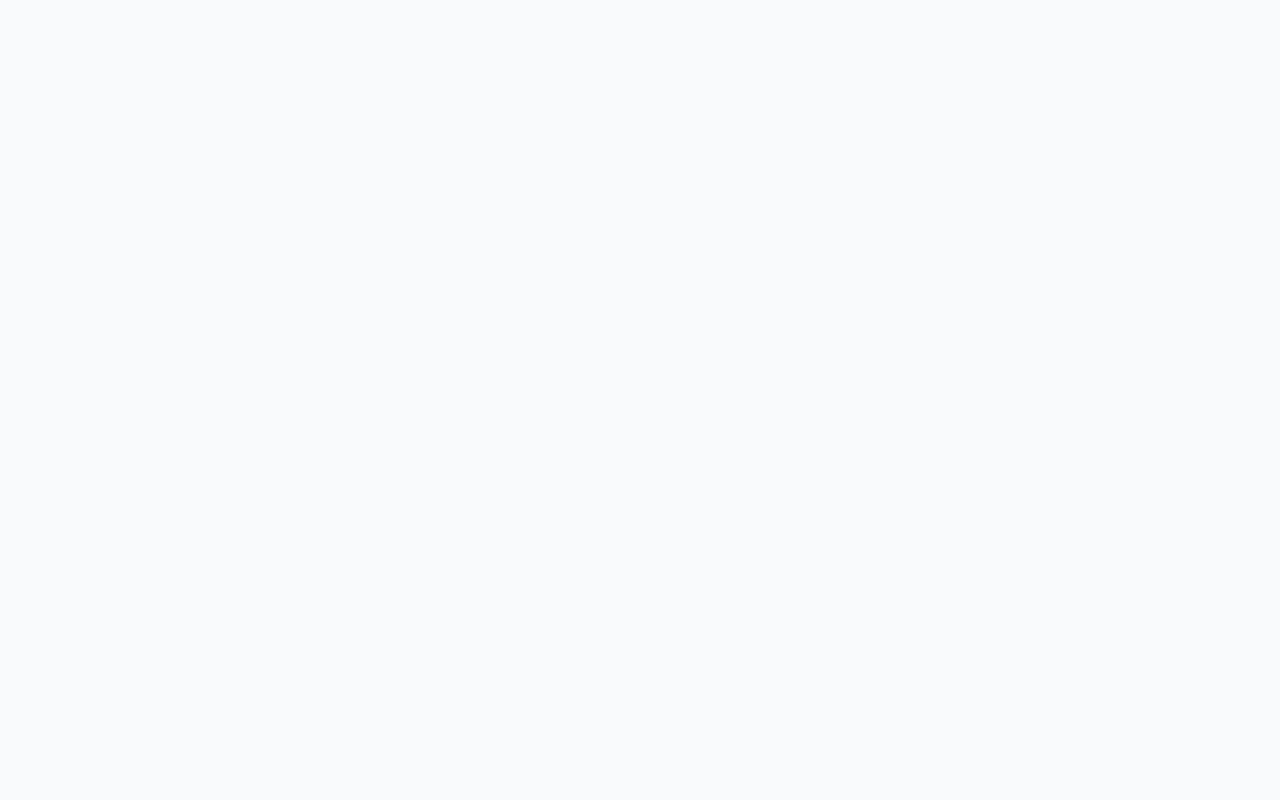
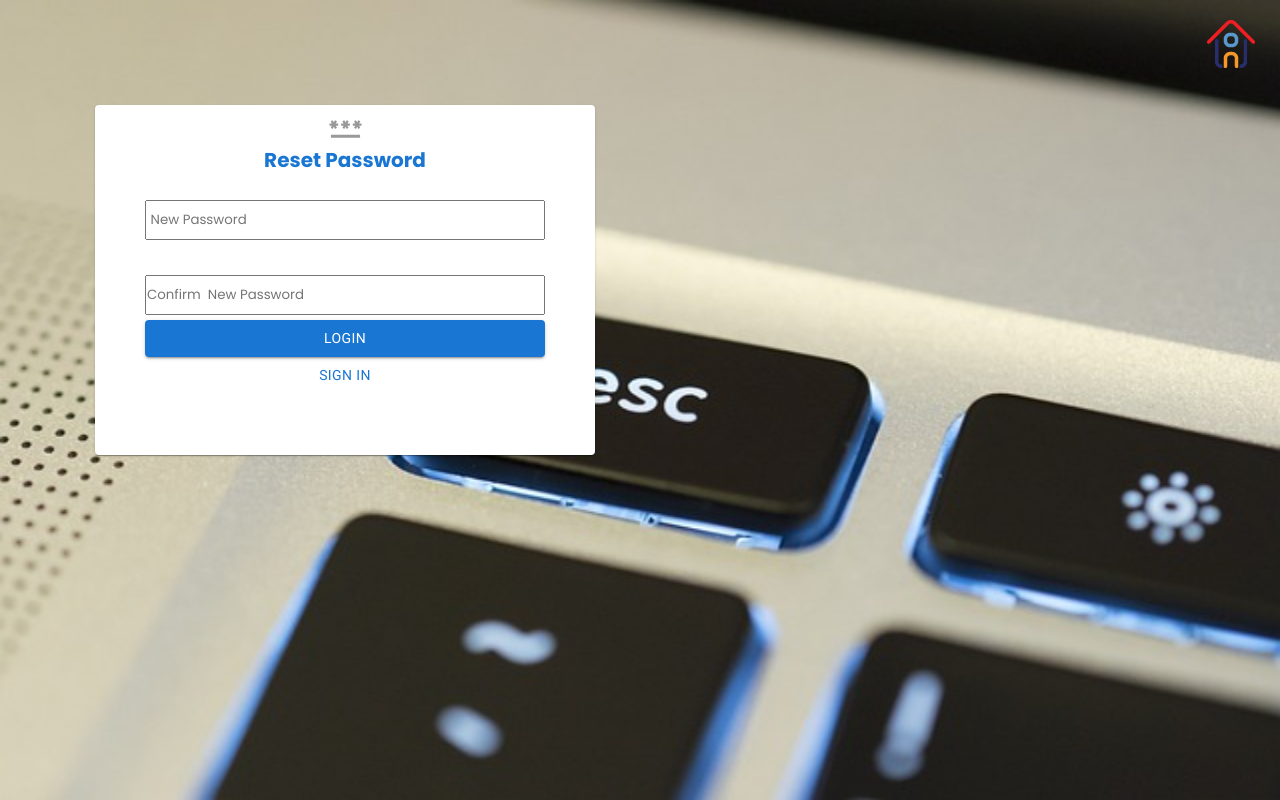
Before and after one commit to anna-sahradyan/stock-frontend, a React (Create React App) app: page /resetpassword/1 in a window 1280 px wide. Before the commit this address had no page. Built offline with nearby package versions, Linux system fonts and the light colour scheme.

Commit message:
added dashboard button

```diff
--- a/src/App.js
+++ b/src/App.js
@@ -1,6 +1,6 @@
 import React from 'react';
 import {Route, Routes} from "react-router-dom";
-import Home from "./pages/home/Home";
+import Home from "./components/home/Home";
 import Layout from "./components/layout/Layout";
 import AddProduct from "./pages/addProduct/AddProduct ";
 import Sidebar from "./components/sidebar/Sidebar";
@@ -21,7 +21,7 @@ const App = () => {
                 <Route path={"/"} element={<Home/>}/>
                 <Route path={"/auth"} element={<Auth/>}/>
                 <Route path={"/forgot"} element={<Forgot/>}/>
-                <Route path={"/reset/:resetToken"} element={<Reset/>}/>
+                <Route path={"/resetpassword/:resetToken"} element={<Reset/>}/>
                 <Route path="/add" element={<Sidebar><Layout><AddProduct/></Layout></Sidebar>}/>
                 <Route path="/dashboard" element={<Sidebar><Layout><Dashboard/></Layout></Sidebar>}/>
 
--- a/src/pages/home/Home.jsx
+++ b/src/components/home/Home.jsx
@@ -22,10 +22,13 @@ const Home = () => {
                         <div className="logo">
                             <RiProductHuntLine size={33}/>
                         </div>
+                        <div className="btn_nav">
                         <Button onClick={switchMode} size="medium" variant="contained"> {isSignup ? "Sign Up" : "Sign In"}
                         </Button>
+                            <Link to="/dashboard"><Button  size="medium" variant="contained" style={{marginLeft:"10px"}}> Dashboard
+                            </Button></Link>
 
-
+                        </div>
                     </section>
                 </div>
                 <SectionHome/>
--- a/src/pages/home/home.scss
+++ b/src/components/home/home.scss
@@ -95,9 +95,8 @@
 .nav{
   padding: 5px;
   display: flex;
-  justify-content: space-between;
   color: #232F85;
-
+justify-content: space-between;
   button {
     color: #fff;
   }
--- a/src/pages/auth/Reset.jsx
+++ b/src/pages/auth/Reset.jsx
@@ -6,6 +6,7 @@ import {Link, useNavigate, useParams} from "react-router-dom";
 import {MdPassword} from "react-icons/md";
 import {useDispatch} from "react-redux";
 import {toast} from "react-toastify";
+import {resetPassword} from "../../api";
 
 const Reset = () => {
     const [isLoading, setIsLoading] = useState(false);
@@ -13,15 +14,29 @@ const Reset = () => {
     const dispatch = useDispatch();
     const {resetToken} = useParams();
     const [formData, setFormData] = useState({
-        password:"",
-        password2:""
+        password: "",
+        password2: ""
     });
 
-    const reset = (e) => {
+    const reset = async (e) => {
         e.preventDefault();
         if (formData.password.length < 6) {
             return toast.error("Passwords must be up to 6 characters");
         }
+        if (formData.password !== formData.password2) {
+            return toast.error("Passwords do not match");
+        }
+        const userData = {
+            password: formData.password,
+            password2: formData.password2,
+        };
+        try {
+            const data = await resetPassword(userData, resetToken);
+            toast.success(data.message);
+        } catch (error) {
+            console.log(error.message);
+        }
+
     }
     const handleInputChange = (e) => {
         const {name, value} = e.target;
@@ -74,7 +89,7 @@ const Reset = () => {
                                 />
 
                                 <Button type="submit" className="btnLogin" variant={"contained"}>
-                                    Reset Password
+                                    Login
                                 </Button>
                                 <Button className={"btnReg"} onClick={() => navigate("/auth")}>
                                     {"Sign In "}
```
Also changed, not shown: src/components/protect/HiddenLink.js (added, +17 -0 lines), src/components/home/SectionHome.jsx (renamed from src/pages/home/SectionHome.jsx).
